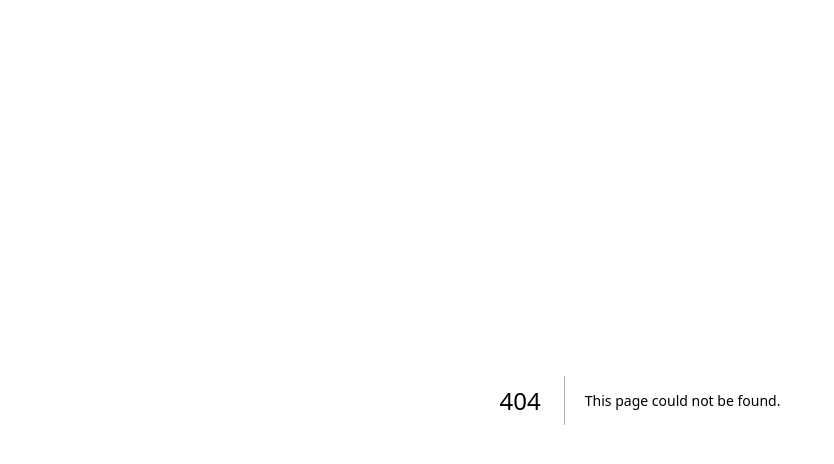
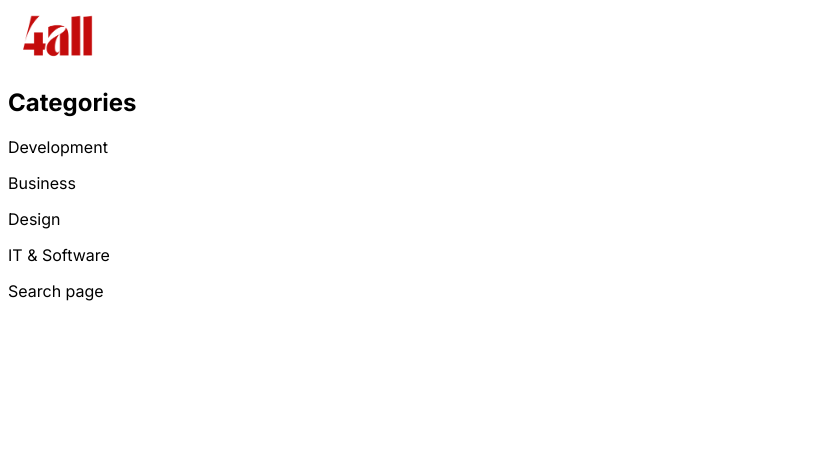
Before and after one commit to lehandesilva/4all, a Next.js app: page /search in a window 1280 px wide. Before the commit this address had no page. Shown: the top 464 px of the page, without its empty margins (0-834 px from the left). Built offline with nearby package versions, Linux system fonts and the light colour scheme.

Commit message:
build: client side search component

```diff
--- a/app/page.tsx
+++ b/app/page.tsx
@@ -11,7 +11,7 @@ export default async function Home() {
     <main>
       <SideNav />
       {/* <Header /> */}
-      {/* <SearchBox /> */}
+      <SearchBox />
 
       {/* <CoursesGrid heading="Recommendations" data={courses} /> */}
     </main>
--- /dev/null
+++ b/app/search/page.tsx
@@ -0,0 +1,10 @@
+import SideNav from "../ui/sidenav";
+
+export default function Search() {
+  return (
+    <main>
+      <SideNav />
+      <p>Search page</p>
+    </main>
+  );
+}
--- a/app/ui/sidenav.module.css
+++ b/app/ui/sidenav.module.css
@@ -0,0 +1,17 @@
+.sideBar {
+}
+
+.Navbar {
+}
+
+.title {
+}
+
+.flexContainer {
+}
+
+.category {
+}
+
+.categoryName {
+}
--- a/app/ui/sidenav.tsx
+++ b/app/ui/sidenav.tsx
@@ -5,7 +5,7 @@ import { categories } from "@/app/lib/placeholder-data";
 
 export default function SideNav() {
   return (
-    <>
+    <div className={classes.sideBar}>
       <FourallLogo />
       <div className={classes.Navbar}>
         <h2 className={classes.title}>Categories</h2>
@@ -17,6 +17,6 @@ export default function SideNav() {
           ))}
         </div>
       </div>
-    </>
+    </div>
   );
 }
```
Also changed, not shown: app/ui/searchBox.tsx (+21 -2 lines).
